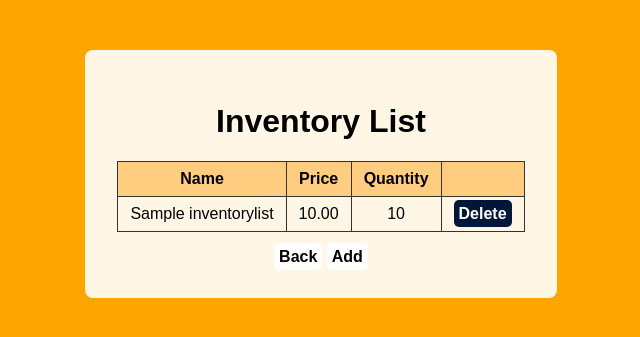
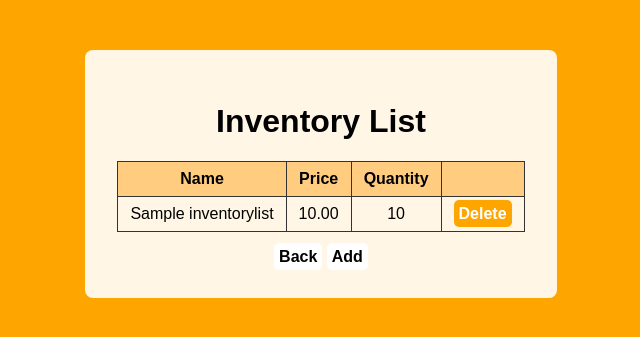
Before and after one commit to Python-inmy-pentium/sale_site, a Django app: page /recsite/inventory/ in a window 1280 px wide, with the pointer over the restyled element. Shown: the part 226-563 px from the top of the page, without its empty margins (319-959 px from the left). Run offline with Django 5.2, Linux system fonts and the light colour scheme; a user stored in the database is signed in; tables that the repository leaves empty hold one stand-in row (values such as "Sample post").

Commit message:
Update inv_list.html

```diff
--- a/main_g/templates/main_g/inv_list.html
+++ b/main_g/templates/main_g/inv_list.html
@@ -43,7 +43,7 @@
             font-weight: bold;
         }
         a:hover {
-            background-color: #011638;
+            background-color: orange;
             color: white;
         }
         .download-btn {
```
